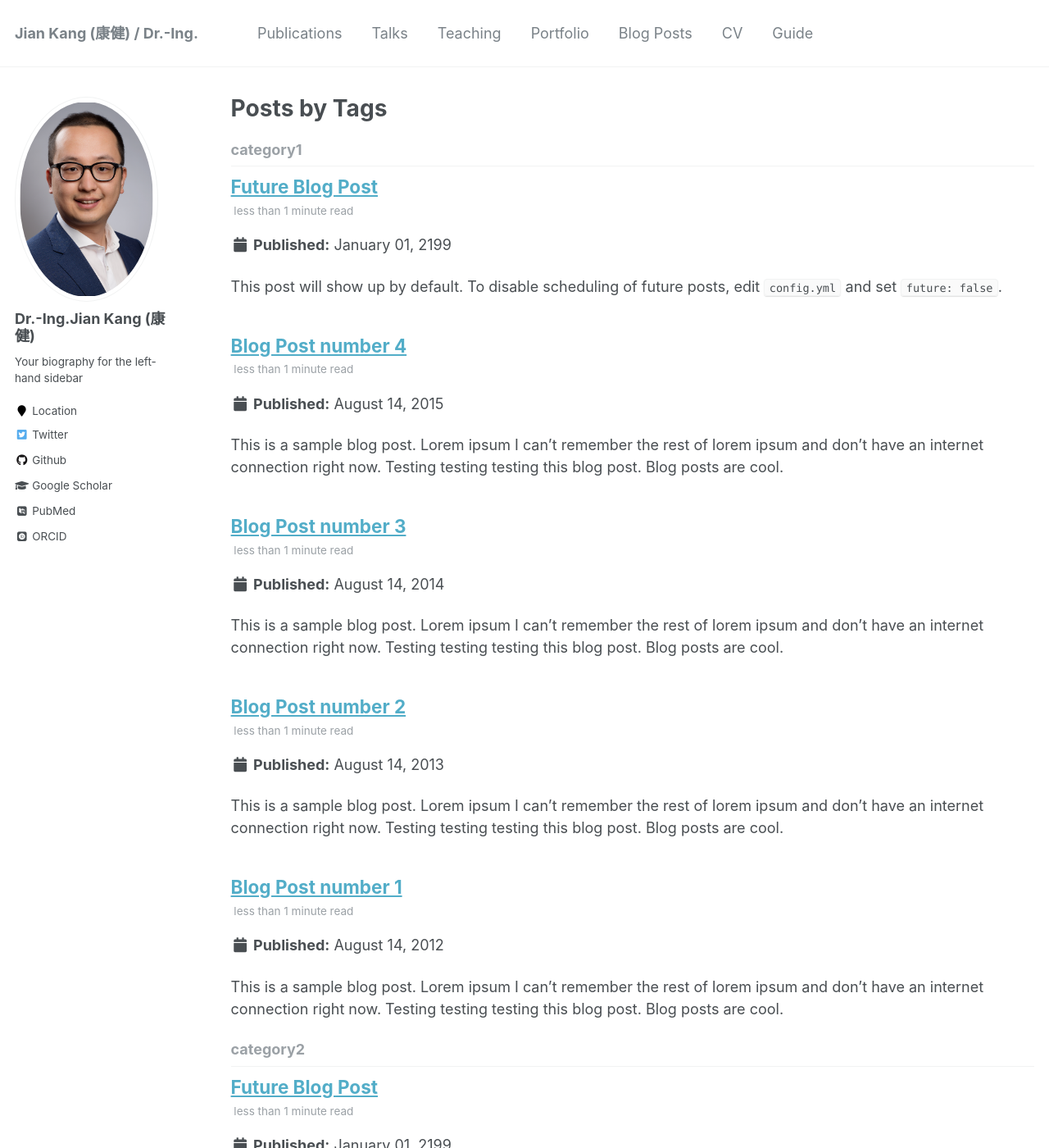
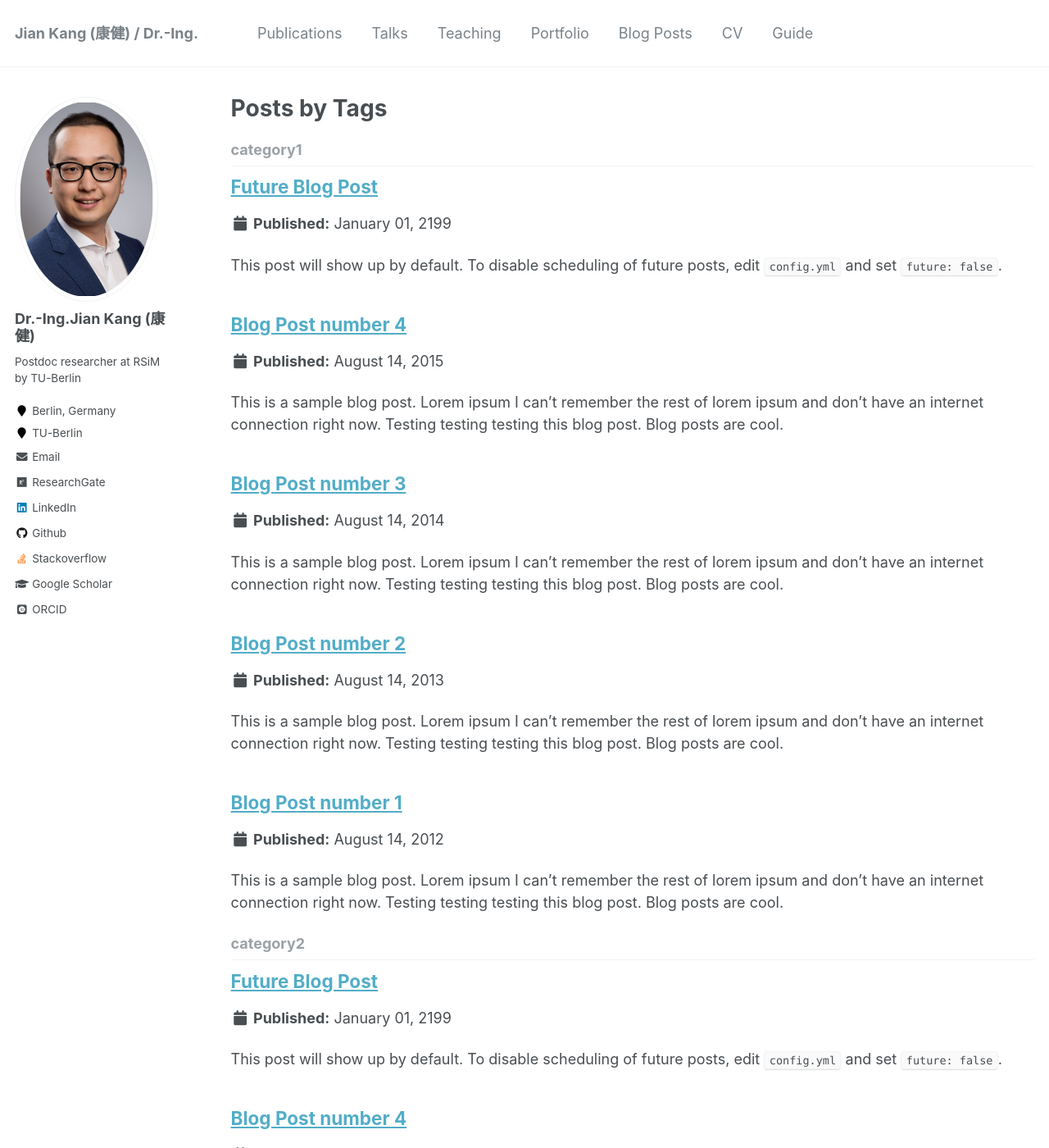
Before and after one commit to jiankang1991/jiankang1991.github.io, a Jekyll site: the page built from _pages/tag-archive.html, in a window 1280 px wide and 1400 px high. Shown: the whole window at 82% size. Built offline with Jekyll 4.4.1, drawn with Linux system fonts in a browser that asks for light colours; some web fonts are replaced; some of the changed text lies outside the part shown.

Commit message:
update profile

```diff
--- a/_config.yml
+++ b/_config.yml
@@ -10,7 +10,7 @@ locale                   : "en-US"
 title                    : "Jian Kang (康健) / Dr.-Ing."
 title_separator          : "-"
 name                     : &name "Jian Kang"
-description              : &description "personal description"
+description              : &description "Postdoc researcher at RSiM by TU-Berlin"
 url                      : https://jiankang1991.github.io # the base hostname & protocol for your site e.g. "https://mmistakes.github.io"
 baseurl                  : "" # the subpath of your site, e.g. "/blog"
 repository               : "jiankang1991/jiankang1991.github.io"
@@ -80,15 +80,15 @@ analytics:
 
 # Site Author
 author:
-  name             : "Dr.-Ing.Jian Kang (康健)"
+  name             : "Dr.-Ing.Jian Kang (康健) "
   avatar           : "jiankang.jpg"
-  bio              : "Your biography for the left-hand sidebar"
-  location         : "Location"
-  employer         :
-  pubmed           : "https://www.ncbi.nlm.nih.gov/pubmed/?term=john+snow"
-  googlescholar    : "http://yourfullgooglescholarurl.com"
-  email            :
-  researchgate     :  # example: "https://www.researchgate.net/profile/yourprofile"
+  bio              : "Postdoc researcher at RSiM by TU-Berlin"
+  location         : "Berlin, Germany"
+  employer         : "TU-Berlin"
+  # pubmed           : "https://www.ncbi.nlm.nih.gov/pubmed/?term=john+snow"
+  googlescholar    : "https://scholar.google.de/citations?user=LuacQi4AAAAJ&hl=en"
+  email            : "jian.kang@tu-berlin.de"
+  researchgate     :  "https://www.researchgate.net/profile/Jian_Kang27"
   uri              :
   bitbucket        :
   codepen          :
@@ -96,20 +96,20 @@ author:
   flickr           :
   facebook         :
   foursquare       :
-  github           : "academicpages"
+  github           : "jiankang1991"
   google_plus      :
   keybase          :
   instagram        :
   impactstory      : #"https://profiles.impactstory.org/u/xxxx-xxxx-xxxx-xxxx"
   lastfm           :
-  linkedin         :
-  orcid            : "http://orcid.org/yourorcidurl"
+  linkedin         : "jian-kang-151028170"
+  orcid            : "https://orcid.org/0000-0001-6284-3044"
   pinterest        :
   soundcloud       :
-  stackoverflow    : # http://stackoverflow.com/users/123456/username
+  stackoverflow    : "https://stackoverflow.com/users/5651936/karl-tum"
   steam            :
   tumblr           :
-  twitter          : "replacethistwitterhandle"
+  # twitter          : "replacethistwitterhandle"
   vine             :
   weibo            :
   xing             :
@@ -192,16 +192,16 @@ collections:
 # Defaults
 defaults:
   # _posts
-  - scope:
-      path: ""
-      type: posts
-    values:
-      layout: single
-      author_profile: true
-      read_time: true
-      comments: true
-      share: true
-      related: true
+  # - scope:
+  #     path: ""
+  #     type: posts
+  #   values:
+  #     layout: single
+  #     author_profile: true
+  #     read_time: true
+  #     comments: true
+  #     share: true
+  #     related: true
   # _pages
   - scope:
       path: ""
@@ -228,14 +228,14 @@ defaults:
       share: true
       comments: true
   # _portfolio
-  - scope:
-      path: ""
-      type: portfolio
-    values:
-      layout: single
-      author_profile: true
-      share: true
-      comment: true
+  # - scope:
+  #     path: ""
+  #     type: portfolio
+  #   values:
+  #     layout: single
+  #     author_profile: true
+  #     share: true
+  #     comment: true
   # _talks
   - scope:
       path: ""
@@ -255,7 +255,7 @@ sass:
 permalink: /:categories/:title/
 # paginate: 5 # amount of posts to show
 # paginate_path: /page:num/
-timezone: America/Los_Angeles # http://en.wikipedia.org/wiki/List_of_tz_database_time_zones
+timezone: Europe/Berlin # http://en.wikipedia.org/wiki/List_of_tz_database_time_zones
 
 
 # Plugins
```
